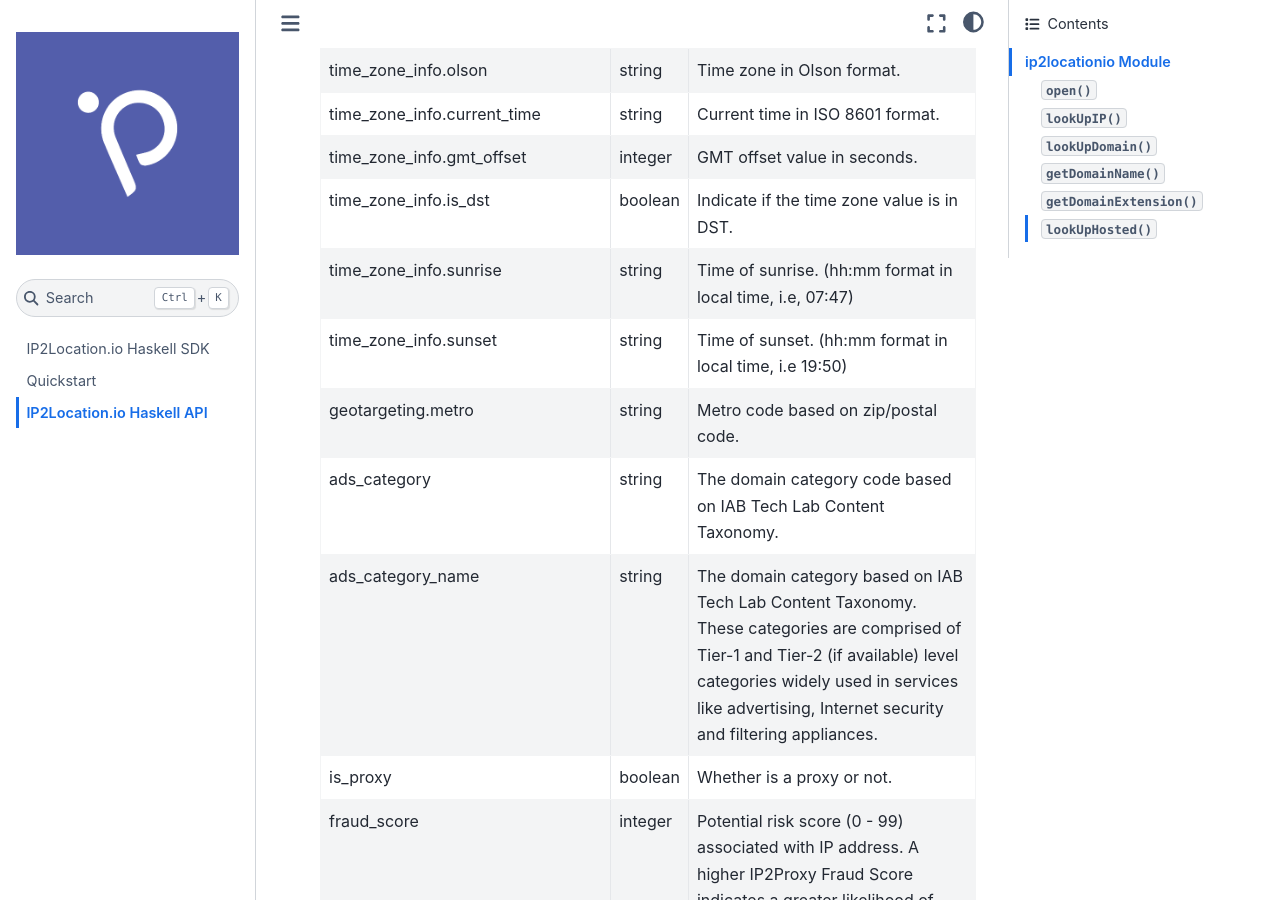
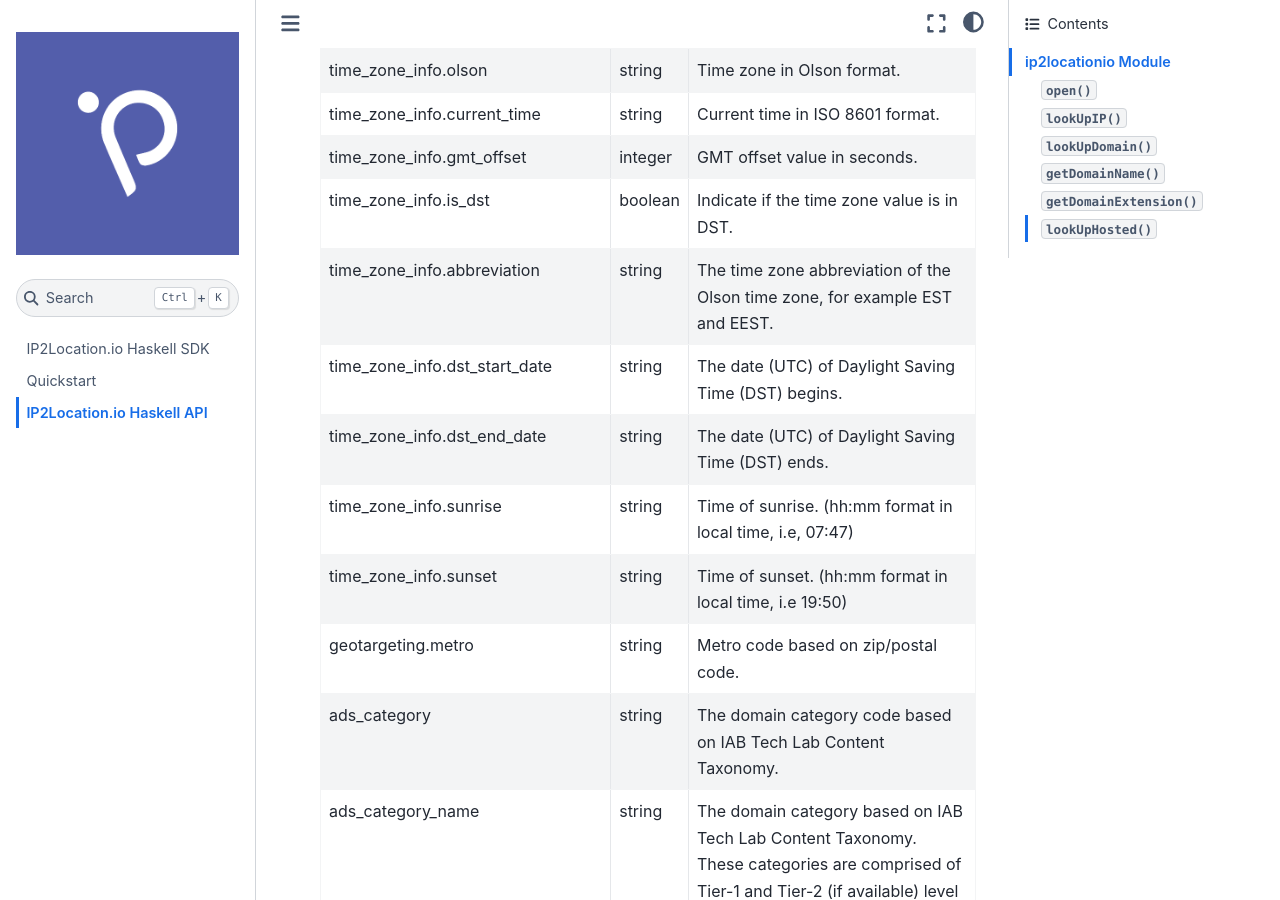
Before and after one commit to ip2location/ip2location-io-haskell, a Sphinx documentation site: the page built from docs/source/code.md, in a window 1280 px wide and 900 px high, scrolled down 4120 px. Built offline with Sphinx 7.4.7 and the Sphinx Book theme 1.1.4, drawn with Linux system fonts in a browser that asks for light colours.

Commit message:
Added abbreviation, dst_start_date and dst_end_date info

```diff
--- a/docs/source/code.md
+++ b/docs/source/code.md
@@ -74,6 +74,9 @@
 |time_zone_info.current_time|string|Current time in ISO 8601 format.|
 |time_zone_info.gmt_offset|integer|GMT offset value in seconds.|
 |time_zone_info.is_dst|boolean|Indicate if the time zone value is in DST.|
+|time_zone_info.abbreviation|string|The time zone abbreviation of the Olson time zone, for example EST and EEST.|
+|time_zone_info.dst_start_date|string|The date (UTC) of Daylight Saving Time (DST) begins.|
+|time_zone_info.dst_end_date|string|The date (UTC) of Daylight Saving Time (DST) ends.|
 |time_zone_info.sunrise|string|Time of sunrise. (hh:mm format in local time, i.e, 07:47)|
 |time_zone_info.sunset|string|Time of sunset. (hh:mm format in local time, i.e 19:50)|
 |geotargeting.metro|string|Metro code based on zip/postal code.|
```
Also changed, not shown: docs/source/quickstart.md (+3 -0 lines).
